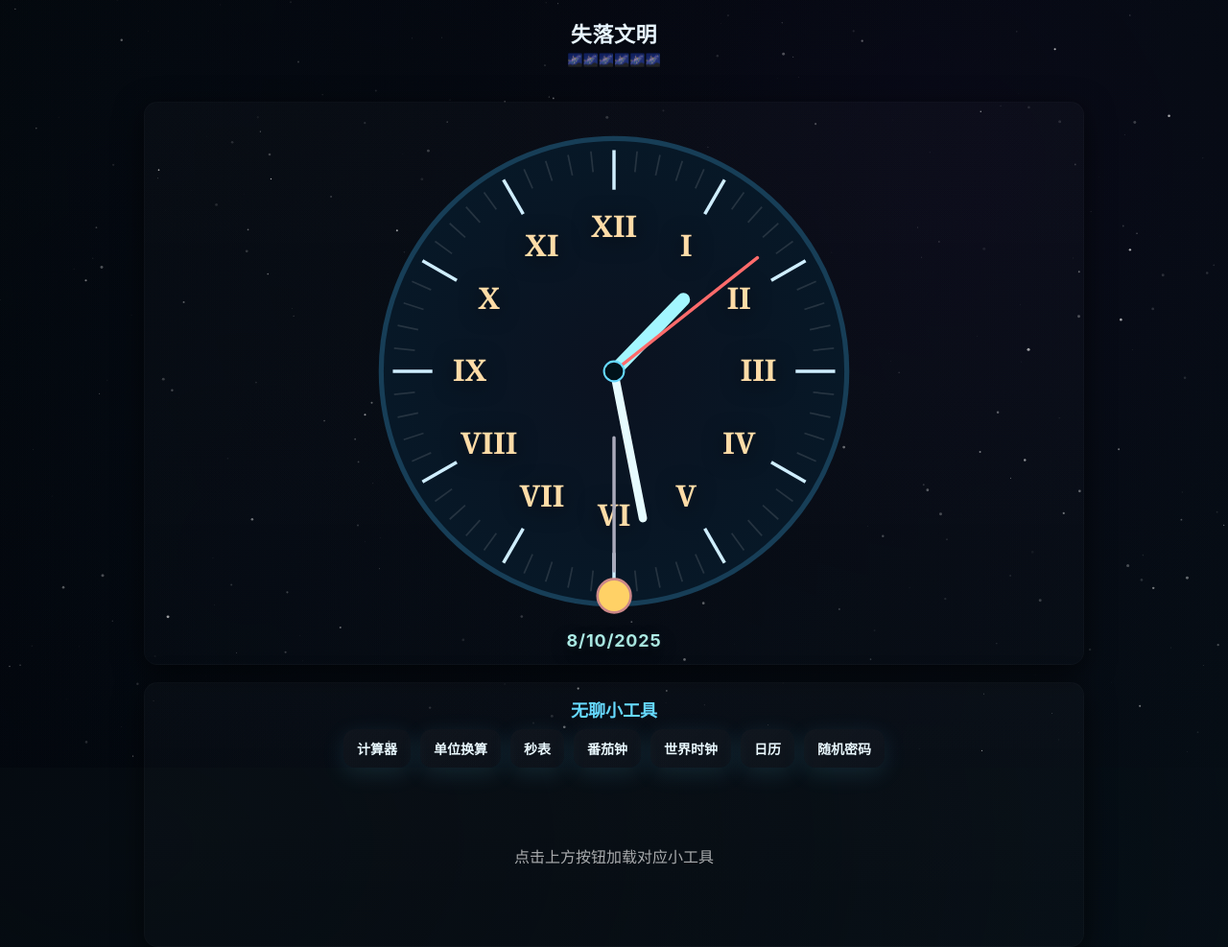
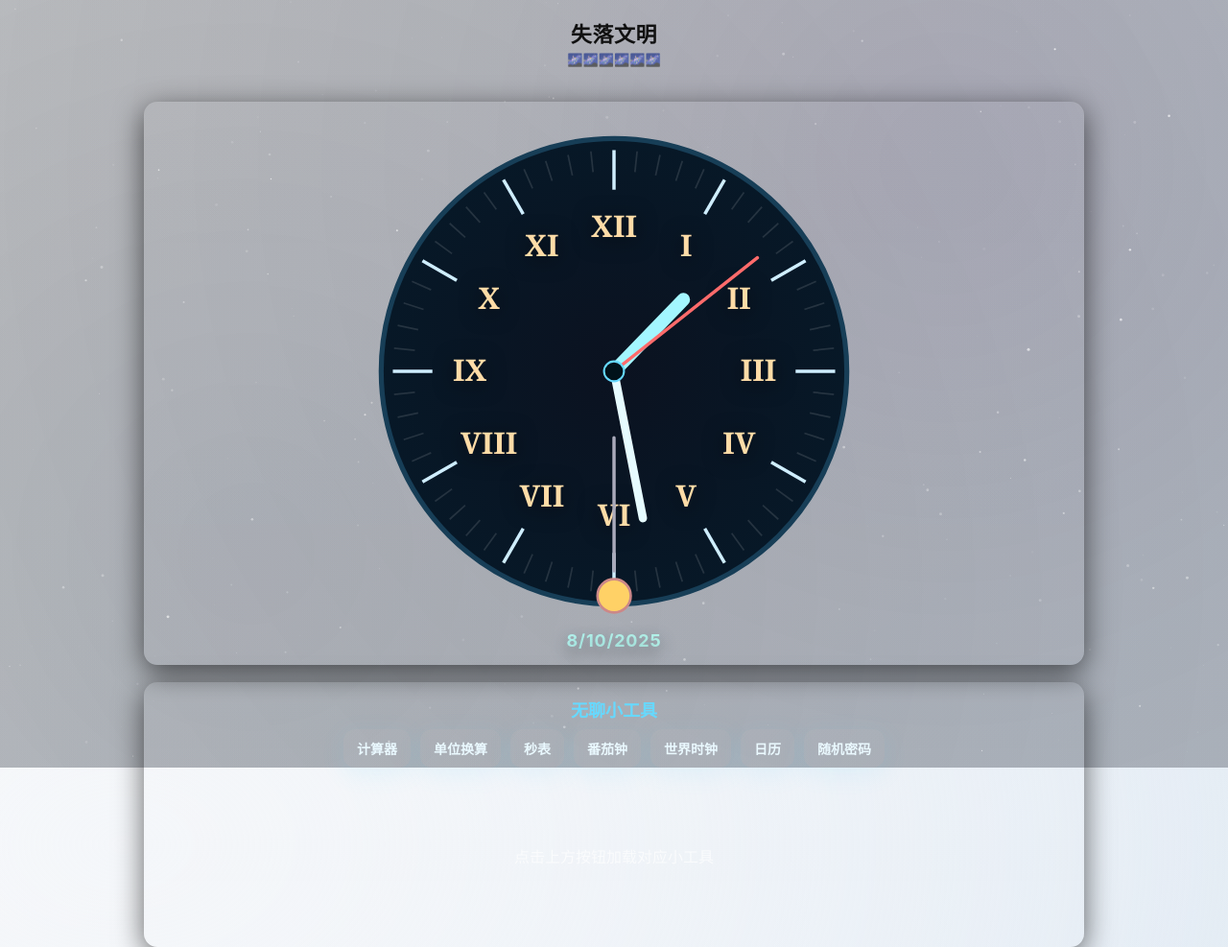
Before and after one commit to slippersheepig/board, a Flask app: page / in a window 1280 px wide. Shown: the whole page at 96% size. Run offline with Flask 3, Linux system fonts and the light colour scheme.

Commit message:
Update style.css

```diff
--- a/static/css/style.css
+++ b/static/css/style.css
@@ -1,4 +1,4 @@
-:root{
+:root {
   --bg1: #03040a;
   --bg2: #07121a;
   --card: rgba(255,255,255,0.03);
@@ -11,17 +11,43 @@
   --roman-color: #ffdca7;
 }
 
-*{box-sizing:border-box}
-html,body{height:100%;margin:0;font-family:Inter, ui-sans-serif, system-ui, -apple-system, 'Segoe UI', Roboto, 'Helvetica Neue', Arial;background: radial-gradient(1200px 800px at 10% 10%, rgba(6,14,20,0.8), transparent), linear-gradient(120deg,var(--bg1),var(--bg2)); color:#e8f6ff; -webkit-font-smoothing:antialiased; -moz-osx-font-smoothing:grayscale;}
+* { box-sizing: border-box }
+
+html, body {
+  height: 100%;
+  margin: 0;
+  font-family: Inter, ui-sans-serif, system-ui, -apple-system, 'Segoe UI', Roboto, 'Helvetica Neue', Arial;
+  -webkit-font-smoothing: antialiased;
+  -moz-osx-font-smoothing: grayscale;
+  background: radial-gradient(1200px 800px at 10% 10%, rgba(6,14,20,0.8), transparent),
+              linear-gradient(120deg, var(--bg1), var(--bg2));
+  color: #e8f6ff;
+}
+
+@media (prefers-color-scheme: light) {
+  html, body {
+    background: radial-gradient(1200px 800px at 10% 10%, rgba(245,247,250,0.8), transparent),
+                linear-gradient(120deg, #f5f7fa, #dfe9f3);
+    color: #111;
+  }
+}
+
+@media (prefers-color-scheme: dark) {
+  html, body {
+    background: radial-gradient(1200px 800px at 10% 10%, rgba(6,14,20,0.8), transparent),
+                linear-gradient(120deg, var(--bg1), var(--bg2));
+    color: #e8f6ff;
+  }
+}
 
 /* background canvas */
-#bgCanvas{position:fixed; inset:0; z-index:0}
+#bgCanvas { position: fixed; inset: 0; z-index: 0 }
 
 /* header merged and centered */
-#topbar{position:relative; z-index:2; padding:18px 28px; display:flex; justify-content:center; align-items:center; text-align:center}
-#topTitle{display:flex; flex-direction:column; align-items:center}
-.title{font-size:22px; font-weight:700; letter-spacing:0.6px}
-.subtitle{color:var(--muted); font-size:13px; margin-top:4px}
+#topbar { position: relative; z-index: 2; padding: 18px 28px; display: flex; justify-content: center; align-items: center; text-align: center }
+#topTitle { display: flex; flex-direction: column; align-items: center }
+.title { font-size: 22px; font-weight: 700; letter-spacing: 0.6px }
+.subtitle { color: var(--muted); font-size: 13px; margin-top: 4px }
 
 /* main centered area */
 #container{position:relative; z-index:2; max-width:1100px; margin:18px auto; display:flex; gap:20px; padding:0 20px; align-items:flex-start; justify-content:center}
```
